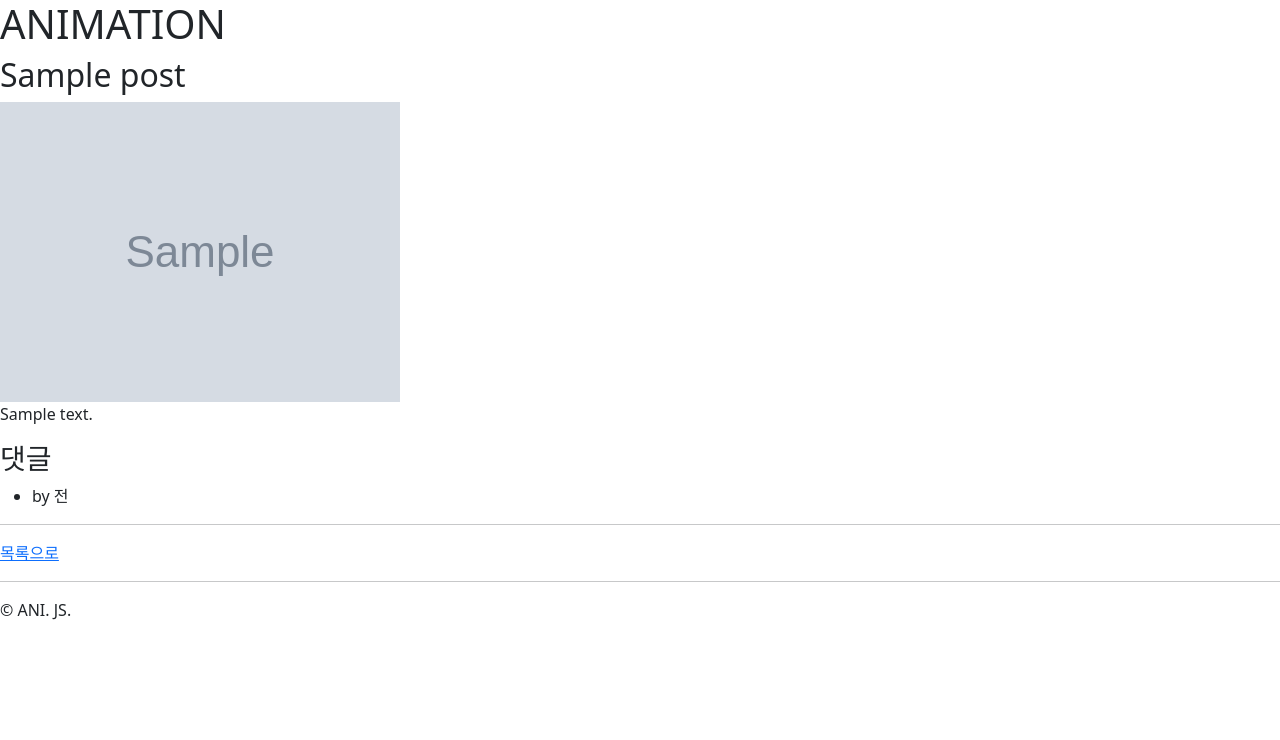
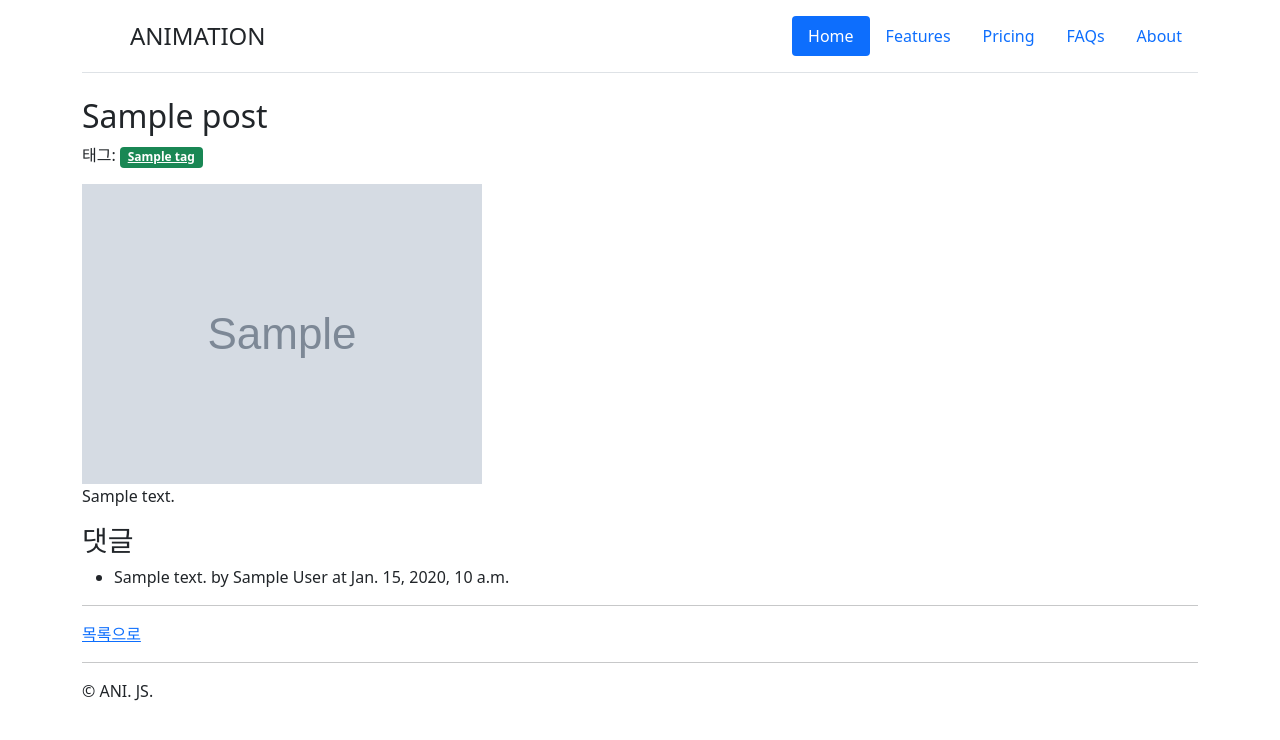
Before and after one commit to junsoo-cpu/devops_cloud, a Django app: page /comic/1/ in a window 1280 px wide. Shown: the top 740 px of the page. Run offline with Django 3.2, Linux system fonts and the light colour scheme; tables that the repository leaves empty hold one stand-in row (values such as "Sample post"); grey boxes marked "Sample" are stand-in pictures.

Commit message:
오류 수정 및 스타일 개선, 태그 추가

```diff
--- a/animation/animation/urls.py
+++ b/animation/animation/urls.py
@@ -1,19 +1,26 @@
 from django.conf import settings
 from django.conf.urls.static import static
 from django.contrib import admin
+from django.shortcuts import redirect
 from django.urls import path, include
+
+
+def root(request):
+    return redirect("diary:post_list")
+
 
 urlpatterns = [
     path('admin/', admin.site.urls),
     path('comic/', include('comic.urls')),
+    path('', root, name="root"),
 ]
-
 
 urlpatterns += static(settings.MEDIA_URL,
                       document_root=settings.MEDIA_ROOT)
 
 if settings.DEBUG:
     import debug_toolbar
+
     urlpatterns += [
         path('__debug__/', include(debug_toolbar.urls))
     ]
--- a/animation/comic/admin.py
+++ b/animation/comic/admin.py
@@ -1,5 +1,5 @@
 from django.contrib import admin
-from comic.models import Post, Review, Tag
+from comic.models import Post, Comment, Tag
 
 
 @admin.register(Post)
@@ -7,8 +7,8 @@ class PostAdmin(admin.ModelAdmin):
     pass
 
 
-@admin.register(Review)
-class ReviewAdmin(admin.ModelAdmin):
+@admin.register(Comment)
+class CommentAdmin(admin.ModelAdmin):
     pass
 
 
--- a/animation/comic/models.py
+++ b/animation/comic/models.py
@@ -20,7 +20,7 @@ class Post(TimestampedModel):
         return self.title
 
 
-class Review(TimestampedModel):
+class Comment(TimestampedModel):
     post = models.ForeignKey(Post, on_delete=models.CASCADE)
     author_name = models.CharField(max_length=20)
     message = models.TextField()
--- a/animation/comic/templates/comic/layout.html
+++ b/animation/comic/templates/comic/layout.html
@@ -8,15 +8,32 @@
     <title>ANIMATION</title>
     <link rel="stylesheet" href="//cdn.jsdelivr.net/npm/bootstrap@5.1.3/dist/css/bootstrap.min.css">
     <script src="//cdn.jsdelivr.net/npm/bootstrap@5.1.3/dist/js/bootstrap.min.js"></script>
+    <style>
+        body {
+            padding-bottom: 1em;
+        }
+    </style>
 </head>
 <body>
-
-<h1>ANIMATION</h1>
-{% block content %}
-{% endblock %}
-
-<hr>
-&copy; ANI. JS.
-
+<div class="container">
+    <header class="d-flex flex-wrap justify-content-center py-3 mb-4 border-bottom">
+        <a href="{% url "root" %}" class="d-flex align-items-center mb-3 mb-md-0 me-md-auto text-dark text-decoration-none">
+            <svg class="bi me-2" width="40" height="32">
+                <use xlink:href="#bootstrap"></use>
+            </svg>
+            <span class="fs-4">ANIMATION</span>
+        </a>
+        <ul class="nav nav-pills">
+            <li class="nav-item"><a href="#" class="nav-link active" aria-current="page">Home</a></li>
+            <li class="nav-item"><a href="#" class="nav-link">Features</a></li>
+            <li class="nav-item"><a href="#" class="nav-link">Pricing</a></li>
+            <li class="nav-item"><a href="#" class="nav-link">FAQs</a></li>
+            <li class="nav-item"><a href="#" class="nav-link">About</a></li>
+        </ul>
+    </header>
+    {% block content %}{% endblock %}
+    <hr/>
+    &copy; ANI. JS.
+</div>
 </body>
 </html>
--- a/animation/comic/templates/comic/post_detail.html
+++ b/animation/comic/templates/comic/post_detail.html
@@ -1,20 +1,35 @@
 {% extends "comic/layout.html" %}
+
 {% block content %}
     <h2>{{ post.title }}</h2>
 
+    <p>
+        태그:
+        {% for tag in tag_list %}
+            <a href="{% url "comic:tag_detail" tag.name %}" class="badge bg-success">
+                {{ tag.name }}
+            </a>
+        {% endfor %}
+    </p>
+
     <img src="{{ post.photo.url }}" alt="{{ post.title }}" />
+
     {{ post.content|linebreaks }}
+
     <h3>댓글</h3>
+
     <ul>
+        {% for comment in comment_list %}
             <li>
                 {{ comment.message }}
                 by {{ comment.author_name }}
-                <span title="{{ comment.created_at }}">
-                    {{ comment.created_at|timesince }} 전
-                </span>
+                at {{ comment.created_at }}
             </li>
+        {% endfor %}
     </ul>
+
     <hr />
+
     <a href="{% url "comic:post_list" %}">
         목록으로
     </a>
--- a/animation/comic/urls.py
+++ b/animation/comic/urls.py
@@ -6,5 +6,6 @@ app_name = 'comic'
 
 urlpatterns = [
     path("", views.post_list, name="post_list"),
-    path("<int:pk>/", views.post_detail, name="post_detail")
+    path("<int:pk>/", views.post_detail, name="post_detail"),
+    path("tags/<str:tag_name>/", views.tag_detail, name="tag_detail"),
 ]
--- a/animation/comic/views.py
+++ b/animation/comic/views.py
@@ -1,20 +1,38 @@
+from django.http import HttpRequest, HttpResponse
 from django.shortcuts import render
-
-from django.http import HttpRequest, HttpResponse
 
 from comic.models import Post
 
 
+def tag_detail(request: HttpRequest, tag_name: str) -> HttpResponse:
+    qs = Post.objects.all()
+    qs = qs.filter(tag_set__name=tag_name)
+
+    return render(request, "comic/tag_detail.html", {
+        "tag_name": tag_name,
+        "post_list": qs,
+    })
+
+
 def post_list(request: HttpRequest) -> HttpResponse:
     qs = Post.objects.all()
+
+    query = request.GET.get("query", "")
+    if query:
+        qs = qs.filter(title__icontains=query)
+
     return render(request, "comic/post_list.html", {
         "post_list": qs,
     })
 
+
 def post_detail(request: HttpRequest, pk: int) -> HttpResponse:
     post = Post.objects.get(pk=pk)
+    comment_list = post.comment_set.all()
+    tag_list = post.tag_set.all()
 
     return render(request, "comic/post_detail.html", {
         "post": post,
-
+        "comment_list": comment_list,
+        "tag_list": tag_list,
     })
```
Also changed, not shown: animation/comic/templates/comic/post_list.html (+23 -11 lines), animation/comic/templates/comic/tag_detail.html (added, +15 -0 lines).
